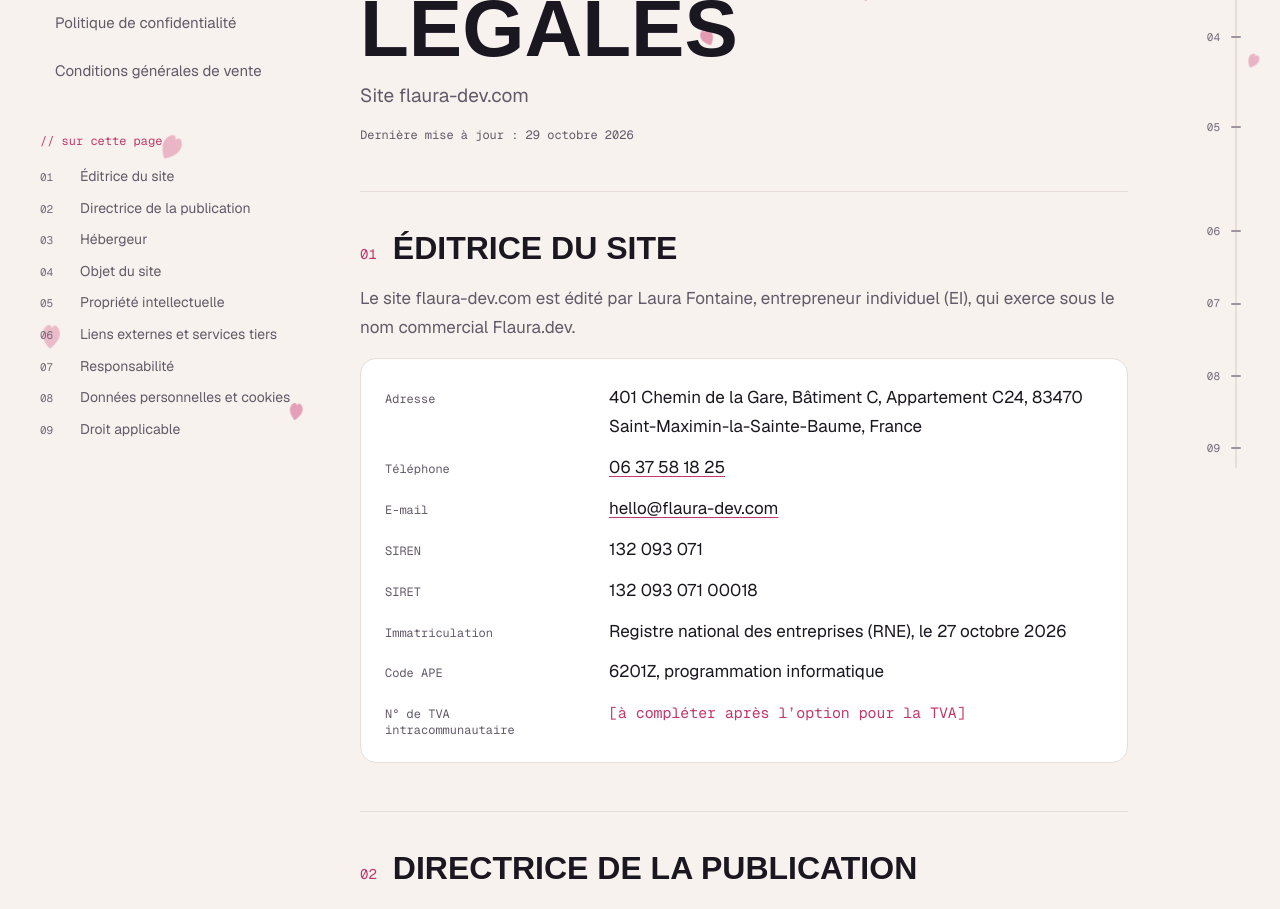
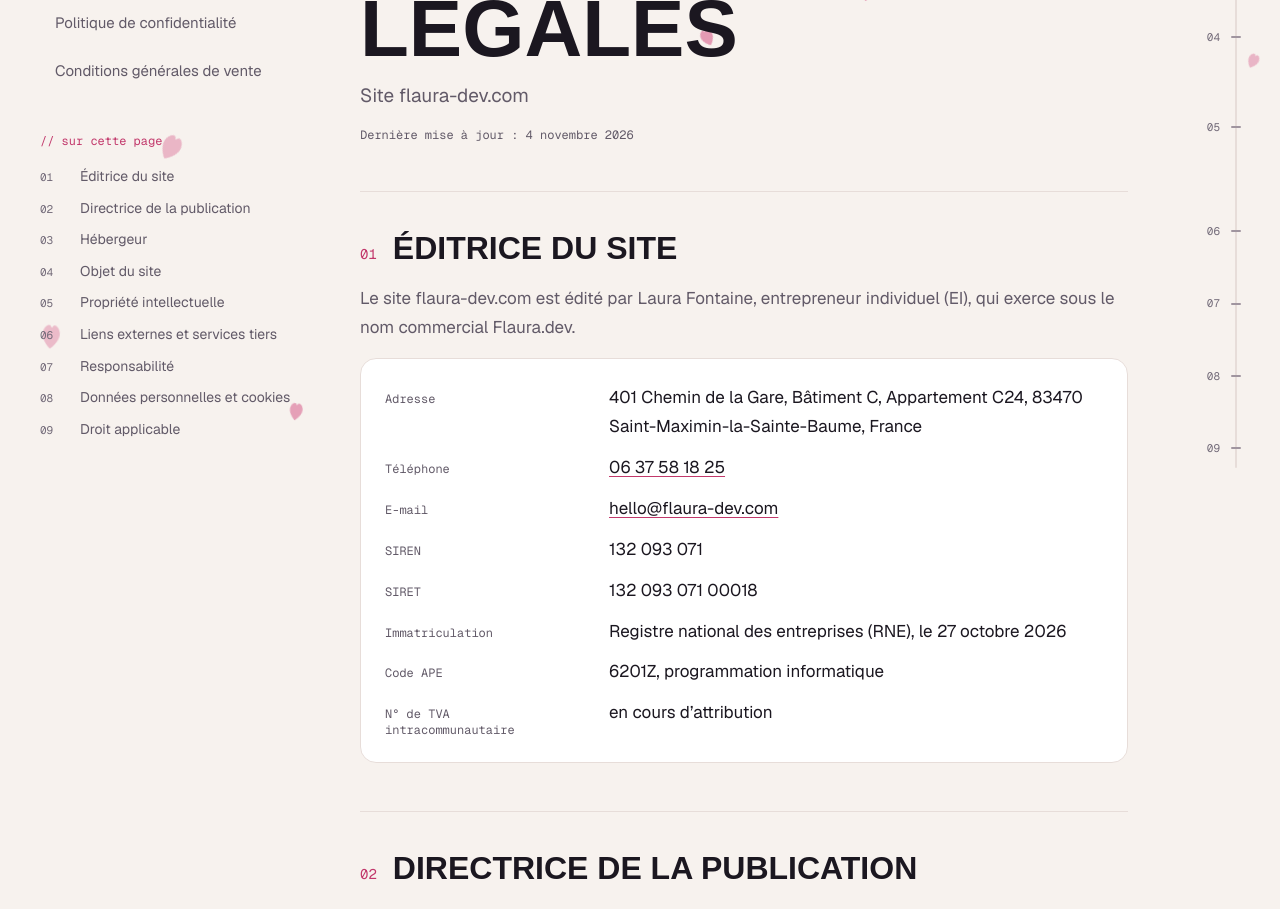
Before and after one commit to Flaura-dev/flaura-dev.com, a Next.js app: page /mentions-legales in a window 1280 px wide. Shown: the part 300-1209 px from the top of the page. Built offline with nearby package versions, Linux system fonts and the light colour scheme; a web font is replaced by a local one.

Commit message:
Indique le numéro de TVA comme en cours d'attribution dans les mentions légales et les CGV

```diff
--- a/app/cgv/page.tsx
+++ b/app/cgv/page.tsx
@@ -1,6 +1,6 @@
 import type { Metadata } from "next";
 import Link from "next/link";
-import { LegalFacts, LegalPage, Todo, type LegalSection } from "@/components/layout/LegalPage";
+import { LegalFacts, LegalPage, type LegalSection } from "@/components/layout/LegalPage";
 import { legal } from "@/content/legal";
 import { site } from "@/content/site";
 import { legalRobots, pageUrls } from "@/lib/metadata";
@@ -731,7 +731,7 @@ export default function CgvPage() {
         <>
           Version 1.0 · en vigueur au 1<sup>er</sup> janvier 2027
           <br />
-          Dernière mise à jour&nbsp;: 3 novembre 2026
+          Dernière mise à jour&nbsp;: 4 novembre 2026
         </>
       }
       intro={
@@ -744,7 +744,7 @@ export default function CgvPage() {
             { term: "E-mail", value: mail },
             {
               term: "N° de TVA intracommunautaire",
-              value: legal.vatNumber ?? <Todo>à compléter après l’option pour la TVA</Todo>,
+              value: legal.vatNumber ?? "en cours d’attribution",
             },
           ]}
         />
--- a/app/mentions-legales/page.tsx
+++ b/app/mentions-legales/page.tsx
@@ -4,7 +4,6 @@ import {
   ExternalLink,
   LegalFacts,
   LegalPage,
-  Todo,
   type LegalSection,
 } from "@/components/layout/LegalPage";
 import { legal } from "@/content/legal";
@@ -44,7 +43,7 @@ const sections: LegalSection[] = [
             { term: "Code APE", value: legal.ape },
             {
               term: "N° de TVA intracommunautaire",
-              value: legal.vatNumber ?? <Todo>à compléter après l’option pour la TVA</Todo>,
+              value: legal.vatNumber ?? "en cours d’attribution",
             },
           ]}
         />
@@ -205,7 +204,7 @@ export default function MentionsLegalesPage() {
       path="/mentions-legales"
       title="Mentions légales"
       subtitle="Site flaura-dev.com"
-      meta="Dernière mise à jour&nbsp;: 29 octobre 2026"
+      meta="Dernière mise à jour&nbsp;: 4 novembre 2026"
       sections={sections}
     />
   );
--- a/components/layout/LegalPage.tsx
+++ b/components/layout/LegalPage.tsx
@@ -146,11 +146,6 @@ export function LegalFacts({ items }: { items: { term: string; value: ReactNode
   );
 }
 
-/** Information encore manquante : reste visible tant qu'elle n'est pas fournie. */
-export function Todo({ children }: { children: ReactNode }) {
-  return <span className="font-mono text-[0.875em] text-pink">[{children}]</span>;
-}
-
 /** Lien vers un autre site, ouvert dans un nouvel onglet. */
 export function ExternalLink({ href, children }: { href: string; children: ReactNode }) {
   return (
--- a/content/legal.ts
+++ b/content/legal.ts
@@ -10,7 +10,7 @@ export const legal = {
   siret: "132 093 071 00018",
   registeredOn: "27 octobre 2026",
   ape: "6201Z, programmation informatique",
-  /** null tant que l'option pour la TVA n'a pas donné de numéro : les pages affichent « à compléter ». */
+  /** null tant que l'option pour la TVA n'a pas donné de numéro : les pages affichent « en cours d’attribution ». */
   vatNumber: null as string | null,
 };
 
```
